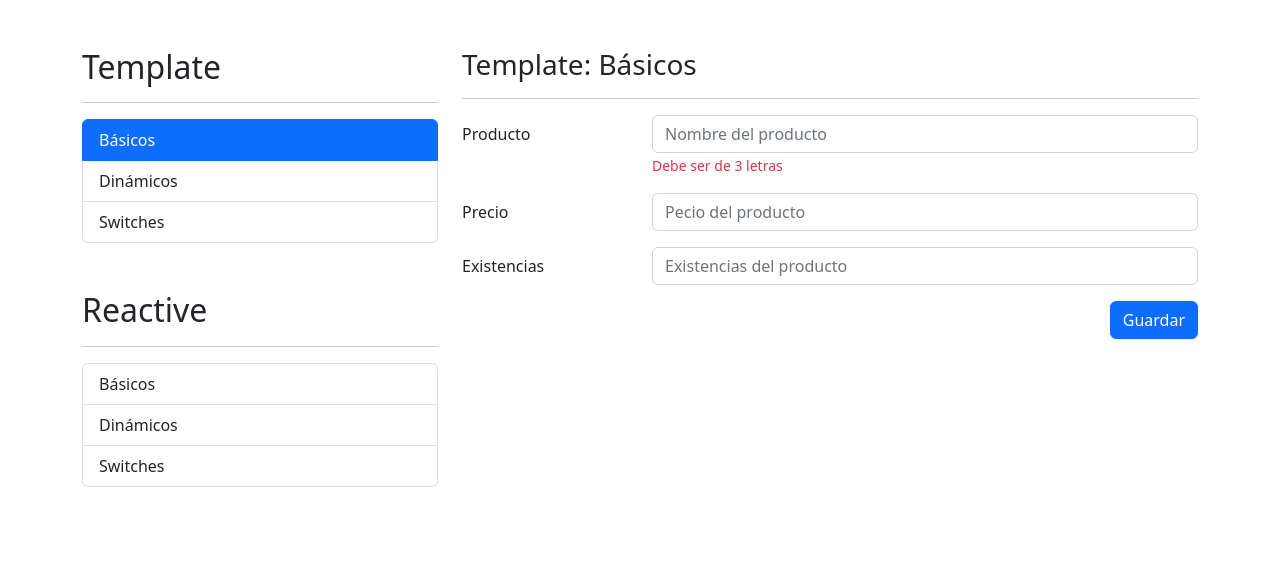
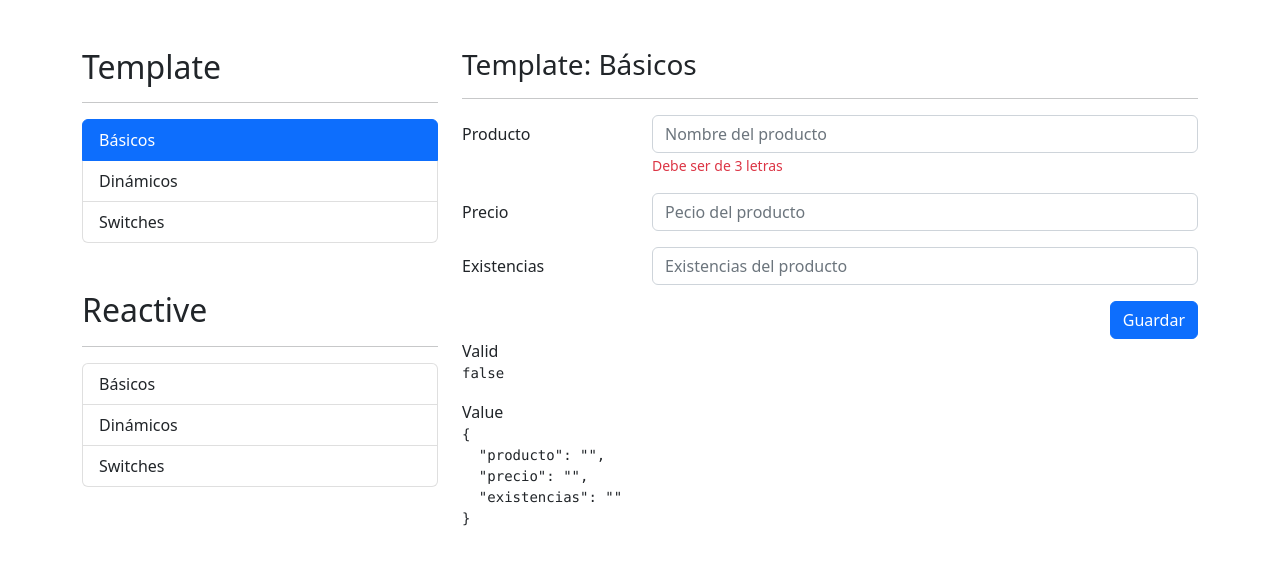
Before and after one commit to f4biaan/formulariosApp, an Angular app: page /template/basicos in a window 1280 px wide. Shown: the top 564 px of the page. Built offline with nearby package versions, Linux system fonts and the light colour scheme.

Commit message:
Template: FormsModule

```diff
--- a/src/app/template/basicos/basicos.component.html
+++ b/src/app/template/basicos/basicos.component.html
@@ -3,12 +3,13 @@
 
 <div class="row">
   <div class="col">
-        <form action="">
+    <form (ngSubmit)="guardar(miFormulario)" #miFormulario="ngForm" autocomplete="off">
       <!-- campo de product -->
       <div class="mb-3 row">
         <label class="col-sm-3 col-form-label">Producto</label>
         <div class="col-sm-9">
-                    <input type="text" class="form-control" name="" id="" placeholder="Nombre del producto">
+          <input type="text" class="form-control" ngModel name="producto" id="producto"
+            placeholder="Nombre del producto" required="">
           <span class="form-text text-danger">Debe ser de 3 letras</span>
         </div>
       </div>
@@ -17,7 +18,8 @@
       <div class="mb-3 row">
         <label class="col-sm-3 col-form-label">Precio</label>
         <div class="col-sm-9">
-                    <input type="number" class="form-control" name="" id="" placeholder="Pecio del producto">
+          <input type="number" class="form-control" ngModel name="precio" id="precio" placeholder="Pecio del producto"
+            required min="0">
         </div>
       </div>
 
@@ -25,7 +27,8 @@
       <div class="mb-3 row">
         <label class="col-sm-3 col-form-label">Existencias</label>
         <div class="col-sm-9">
-                    <input type="number" class="form-control" name="" id="" placeholder="Existencias del producto">
+          <input type="number" class="form-control" ngModel name="existencias" id="existencias"
+            placeholder="Existencias del producto">
         </div>
       </div>
 
@@ -37,3 +40,13 @@
     </form>
   </div>
 </div>
+
+<div class="row">
+  <div class="col">
+    <span>Valid</span>
+    <pre>{{ miFormulario.valid | json }}</pre>
+
+    <span>Value</span>
+    <pre>{{ miFormulario.value | json }}</pre>
+  </div>
+</div>
--- a/src/app/template/basicos/basicos.component.ts
+++ b/src/app/template/basicos/basicos.component.ts
@@ -1,4 +1,5 @@
 import { Component } from '@angular/core';
+import { NgForm } from '@angular/forms';
 
 @Component({
   selector: 'app-basicos',
@@ -8,4 +9,8 @@
 })
 export class BasicosComponent {
 
+  guardar(miFromulario: NgForm) {
+    console.log(miFromulario.value);
+  }
+
 }
--- a/src/app/template/template.module.ts
+++ b/src/app/template/template.module.ts
@@ -1,5 +1,6 @@
 import { NgModule } from '@angular/core';
 import { CommonModule } from '@angular/common';
+import { FormsModule } from '@angular/forms';
 
 import { TemplateRoutingModule } from './template-routing.module';
 import { BasicosComponent } from './basicos/basicos.component';
@@ -15,6 +16,7 @@
   ],
   imports: [
     CommonModule,
+    FormsModule,
     TemplateRoutingModule
   ]
 })
```
Lines whose indentation alone changed are shown as unchanged.
